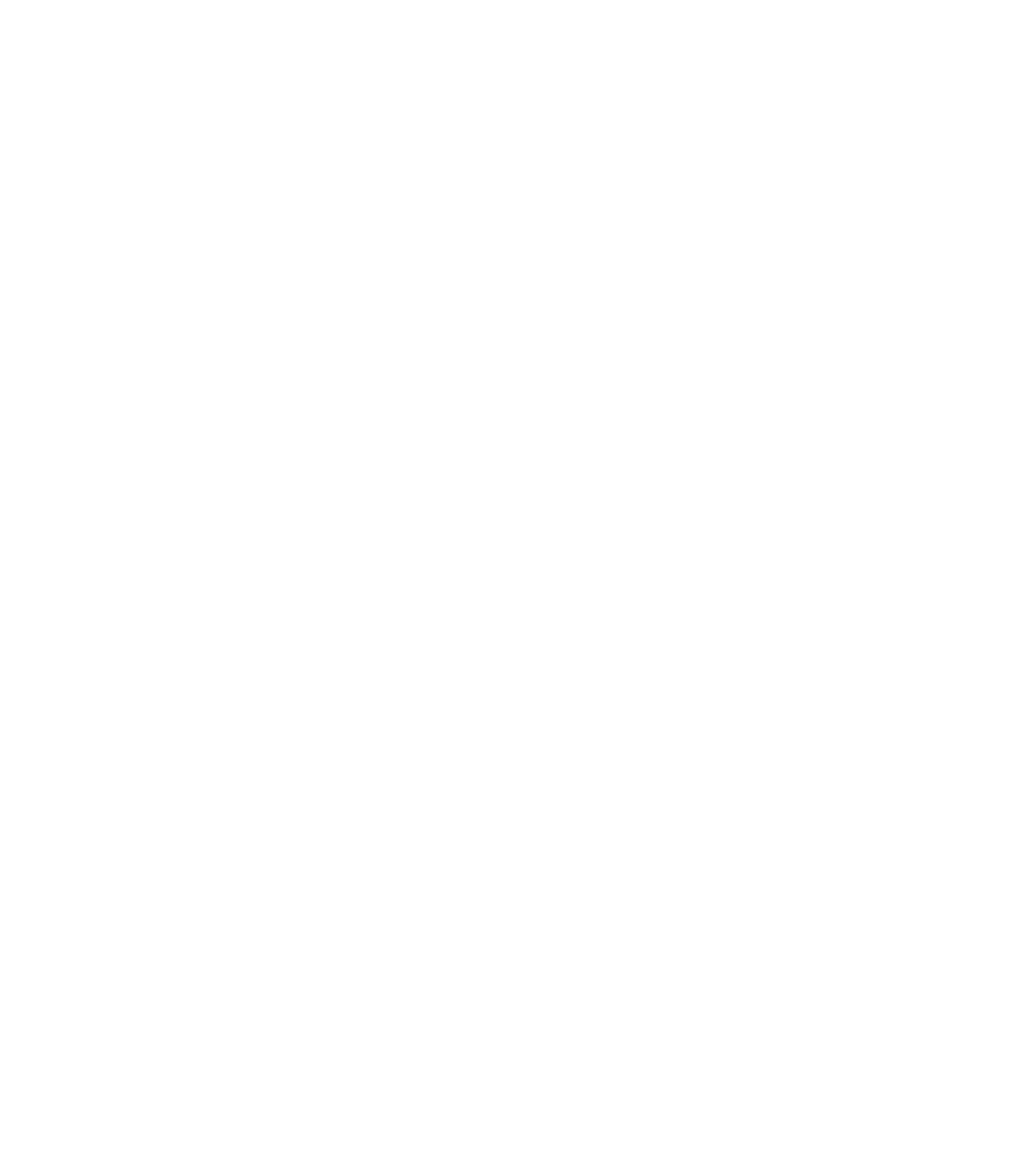
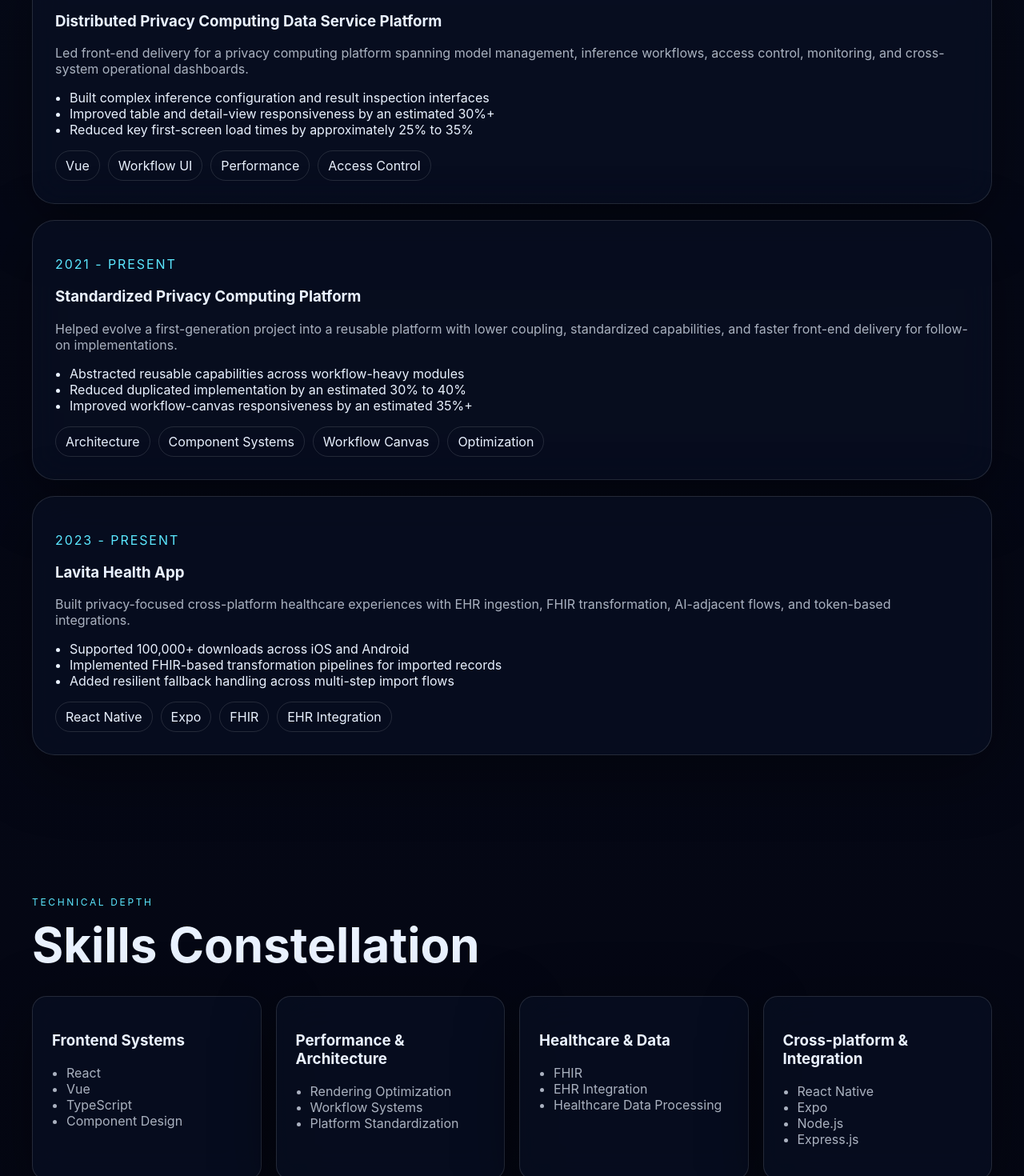
Before and after one commit to HaiyangZhang-1994/HaiyangZhang-1994.github.io, a React (Vite) app: page / in a window 1280 px wide. Shown: the part 1180-2650 px from the top of the page at 80% size. Before the commit the page ends 1065 px from the top, so only its background shows below. Built offline with nearby package versions, Linux system fonts and the light colour scheme.

Commit message:
feat: implement experience skills and contact sections

```diff
--- a/src/sections/ContactSection.jsx
+++ b/src/sections/ContactSection.jsx
@@ -1,7 +1,26 @@
+import { siteContent } from '../data/siteContent';
+import { GlowButton } from '../components/GlowButton';
+import { SectionFrame } from '../components/SectionFrame';
+import styles from './ContactSection.module.css';
+
 export function ContactSection() {
   return (
-    <section>
-      <h2>Get in Touch</h2>
-    </section>
+    <SectionFrame eyebrow="Connection" title="Get in Touch" id="contact">
+      <div className={`${styles.panel} glass-surface`}>
+        <p className={styles.copy}>
+          Building product experiences across enterprise systems, healthcare workflows, and high-complexity front-end
+          platforms.
+        </p>
+        <div className={styles.actions}>
+          <GlowButton href={`mailto:${siteContent.contact.email}`}>Email Me</GlowButton>
+          <GlowButton href={siteContent.contact.linkedin} variant="secondary">
+            LinkedIn
+          </GlowButton>
+          <GlowButton href={siteContent.contact.resumeHref} variant="secondary">
+            Resume PDF
+          </GlowButton>
+        </div>
+      </div>
+    </SectionFrame>
   );
 }
--- /dev/null
+++ b/src/sections/ContactSection.module.css
@@ -0,0 +1,16 @@
+.panel {
+  padding: 32px;
+  border-radius: var(--radius-lg);
+}
+
+.copy {
+  max-width: 720px;
+  color: var(--text-dim);
+}
+
+.actions {
+  display: flex;
+  gap: 16px;
+  flex-wrap: wrap;
+  margin-top: 24px;
+}
--- a/src/sections/ExperienceSection.jsx
+++ b/src/sections/ExperienceSection.jsx
@@ -1,7 +1,37 @@
+import { motion } from 'motion/react';
+import { siteContent } from '../data/siteContent';
+import { SectionFrame } from '../components/SectionFrame';
+import styles from './ExperienceSection.module.css';
+
 export function ExperienceSection() {
   return (
-    <section>
-      <h2>Selected Experience</h2>
-    </section>
+    <SectionFrame eyebrow="Career Narrative" title="Selected Experience" id="experience">
+      <div className={styles.grid}>
+        {siteContent.experienceChapters.map((chapter, index) => (
+          <motion.article
+            key={chapter.title}
+            className={`${styles.card} glass-surface`}
+            initial={{ opacity: 0, y: 24 }}
+            whileInView={{ opacity: 1, y: 0 }}
+            viewport={{ once: true, amount: 0.3 }}
+            transition={{ delay: index * 0.08 }}
+          >
+            <p className={styles.period}>{chapter.period}</p>
+            <h3>{chapter.title}</h3>
+            <p className={styles.summary}>{chapter.summary}</p>
+            <ul className={styles.highlights}>
+              {chapter.highlights.map((item) => (
+                <li key={item}>{item}</li>
+              ))}
+            </ul>
+            <div className={styles.tags}>
+              {chapter.stack.map((item) => (
+                <span key={item}>{item}</span>
+              ))}
+            </div>
+          </motion.article>
+        ))}
+      </div>
+    </SectionFrame>
   );
 }
--- /dev/null
+++ b/src/sections/ExperienceSection.module.css
@@ -0,0 +1,35 @@
+.grid {
+  display: grid;
+  gap: 20px;
+}
+
+.card {
+  padding: 28px;
+  border-radius: var(--radius-lg);
+}
+
+.period {
+  color: var(--accent);
+  letter-spacing: 0.12em;
+  text-transform: uppercase;
+}
+
+.summary {
+  color: var(--text-dim);
+}
+
+.highlights {
+  padding-left: 18px;
+}
+
+.tags {
+  display: flex;
+  flex-wrap: wrap;
+  gap: 10px;
+}
+
+.tags span {
+  padding: 8px 12px;
+  border-radius: 999px;
+  border: 1px solid var(--border);
+}
--- a/src/sections/SkillsSection.jsx
+++ b/src/sections/SkillsSection.jsx
@@ -1,7 +1,22 @@
+import { siteContent } from '../data/siteContent';
+import { SectionFrame } from '../components/SectionFrame';
+import styles from './SkillsSection.module.css';
+
 export function SkillsSection() {
   return (
-    <section>
-      <h2>Skills Constellation</h2>
-    </section>
+    <SectionFrame eyebrow="Technical Depth" title="Skills Constellation" id="skills">
+      <div className={styles.grid}>
+        {siteContent.skillGroups.map((group) => (
+          <article key={group.title} className={`${styles.card} glass-surface`}>
+            <h3>{group.title}</h3>
+            <ul>
+              {group.items.map((item) => (
+                <li key={item}>{item}</li>
+              ))}
+            </ul>
+          </article>
+        ))}
+      </div>
+    </SectionFrame>
   );
 }
--- /dev/null
+++ b/src/sections/SkillsSection.module.css
@@ -0,0 +1,15 @@
+.grid {
+  display: grid;
+  grid-template-columns: repeat(auto-fit, minmax(220px, 1fr));
+  gap: 18px;
+}
+
+.card {
+  padding: 24px;
+  border-radius: var(--radius-md);
+}
+
+.card ul {
+  padding-left: 18px;
+  color: var(--text-dim);
+}
```
Also changed, not shown: src/test/setup.js (+10 -0 lines), 1 other file (tests, documents, lock files or other folders).
